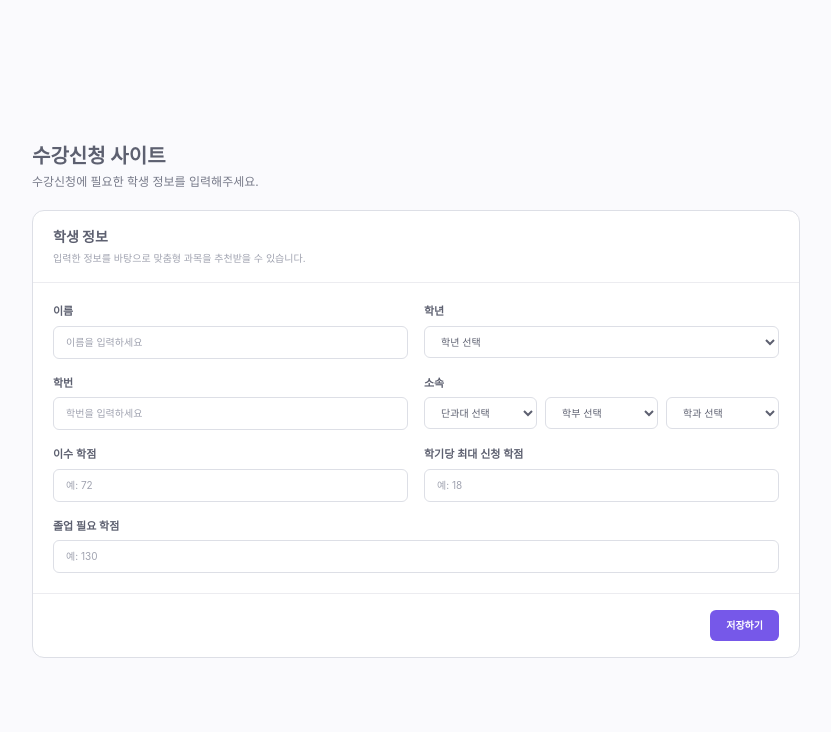
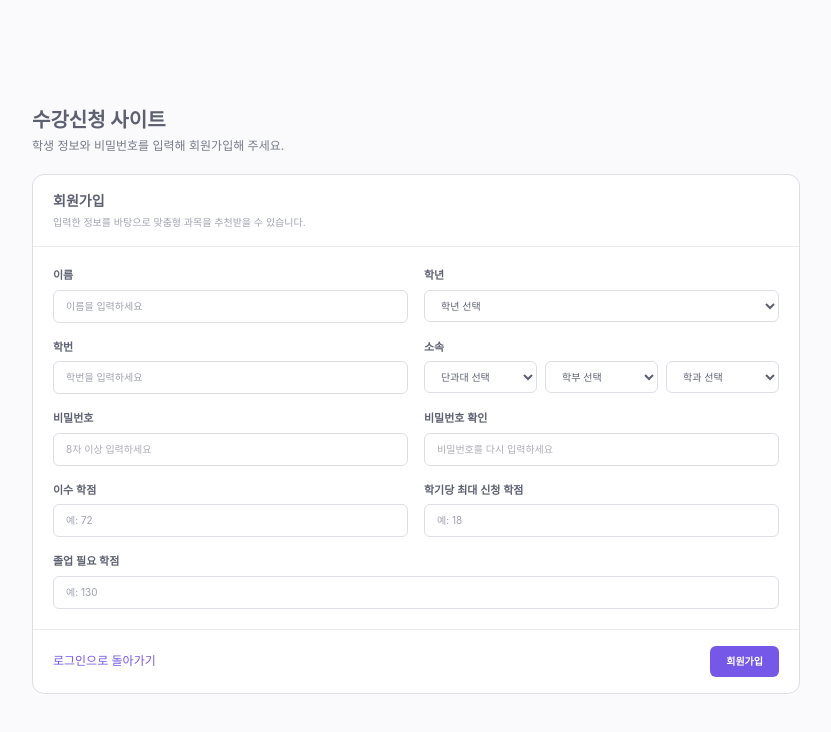
Before and after one commit to Jongho-Lee-dev/course-recommendation-timetable, a React (Vite) app in the folder frontend/: page /signup in a window 1280 px wide. Shown: the top 732 px of the page, without its empty margins (224-1055 px from the left). Built offline with nearby package versions, Linux system fonts and the light colour scheme; a web font is replaced by a local one.

Commit message:
feat: 로그인 기능 추가에 따른 기능 수정

```diff
--- a/frontend/src/registration/components/layout/Sidebar.tsx
+++ b/frontend/src/registration/components/layout/Sidebar.tsx
@@ -100,14 +100,14 @@ export default function Sidebar() {
                 <button
                   type="button"
                   onClick={() => {
-                    if (window.confirm("학생 정보를 초기화하시겠습니까?")) {
+                    if (window.confirm("로그아웃하시겠습니까?")) {
                       resetUser();
                       navigate("/");
                     }
                   }}
                   className="w-full rounded-md bg-[#383944] py-1.5 text-[9px] font-medium text-[#a8a9b4] transition hover:bg-[#444550] hover:text-white"
                 >
-                  학생 정보 초기화
+                  로그아웃
                 </button>
               </div>
             </div>
--- a/frontend/src/registration/pages/UserPage.tsx
+++ b/frontend/src/registration/pages/UserPage.tsx
@@ -1,12 +1,14 @@
-import { useEffect, useMemo, useState } from "react";
-import { useNavigate } from "react-router-dom";
+import { useMemo, useState } from "react";
+import { Link, useNavigate } from "react-router-dom";
 import { toast } from "sonner";
 import { departments } from "../../shared/data/departments";
-import { useUserStore } from "../store/userStore";
+import { registerAccount } from "../store/localAuth";
 
 export default function UserPage() {
   const navigate = useNavigate();
-  const setUser = useUserStore((state) => state.setUser);
+  const [password, setPassword] = useState("");
+  const [confirmPassword, setConfirmPassword] = useState("");
+  const [pending, setPending] = useState(false);
 
   const [name, setName] = useState("");
   const [selectedGrade, setSelectedGrade] = useState("");
@@ -19,21 +21,6 @@ export default function UserPage() {
   const [completedCredits, setCompletedCredits] = useState("");
   const [maxCredits, setMaxCredits] = useState("");
   const [graduationCredits, setGraduationCredits] = useState("");
-
-  useEffect(() => {
-    window.history.pushState(null, "", window.location.href);
-
-    const handlePopState = () => {
-      toast.info("학생 정보가 없기 때문에 이전 페이지로 이동할 수 없습니다.");
-      window.history.pushState(null, "", window.location.href);
-    };
-
-    window.addEventListener("popstate", handlePopState);
-
-    return () => {
-      window.removeEventListener("popstate", handlePopState);
-    };
-  }, []);
 
   const colleges = useMemo(() => {
     return [
@@ -119,9 +106,14 @@ export default function UserPage() {
 
   const hasIndependentFaculty = independentFaculties.length > 0;
 
-  const handleUserSave = () => {
-    if (name === "admin") {
-      navigate("/admin");
+  const handleUserSave = async () => {
+    if (pending) return;
+    if (password.length < 8) {
+      toast.error("비밀번호를 8자 이상 입력해 주세요.");
+      return;
+    }
+    if (password !== confirmPassword) {
+      toast.error("비밀번호가 일치하지 않습니다.");
       return;
     }
 
@@ -152,7 +144,9 @@ export default function UserPage() {
       return;
     }
 
-    setUser({
+    setPending(true);
+    try {
+      await registerAccount({
       studentId: studentId.trim(),
       name: name.trim(),
       grade: Number(selectedGrade),
@@ -160,27 +154,31 @@ export default function UserPage() {
       graduationCredits: graduation,
       maxCredits: max,
       major: selectedMajor,
-    });
-
-    toast.success("학생 정보가 저장되었습니다.");
-    navigate("/mainPage");
+      }, password);
+      toast.success("회원가입이 완료되었습니다. 로그인해 주세요.");
+      navigate("/login", { replace: true });
+    } catch (error) {
+      toast.error(error instanceof Error ? error.message : "회원가입에 실패했습니다.");
+    } finally {
+      setPending(false);
+    }
   };
 
   return (
-    <div className="flex min-h-screen items-center justify-center bg-[#fafafd] px-6">
+    <div className="flex min-h-screen items-center justify-center bg-[#fafafd] px-6 py-10">
       <div className="w-full max-w-3xl">
         <div className="mb-5">
           <h1 className="text-xl font-bold text-[#5d6070]">수강신청 사이트</h1>
 
           <p className="mt-1 text-xs text-[#777a89]">
-            수강신청에 필요한 학생 정보를 입력해주세요.
+            학생 정보와 비밀번호를 입력해 회원가입해 주세요.
           </p>
         </div>
 
-        <div className="rounded-xl border border-[#dddfe6] bg-white">
+        <form className="rounded-xl border border-[#dddfe6] bg-white" onSubmit={(event) => { event.preventDefault(); void handleUserSave(); }}>
           {/* 제목 */}
           <div className="border-b border-[#ececf0] px-5 py-4">
-            <h2 className="text-sm font-bold text-[#5d6070]">학생 정보</h2>
+            <h2 className="text-sm font-bold text-[#5d6070]">회원가입</h2>
 
             <p className="mt-1 text-[10px] text-[#a0a3b0]">
               입력한 정보를 바탕으로 맞춤형 과목을 추천받을 수 있습니다.
@@ -357,6 +355,15 @@ export default function UserPage() {
               </div>
             </div>
 
+            <div>
+              <label htmlFor="signup-password" className="mb-1.5 block text-[11px] font-semibold text-[#5d6070]">비밀번호</label>
+              <input id="signup-password" type="password" autoComplete="new-password" required minLength={8} placeholder="8자 이상 입력하세요" value={password} onChange={(event) => setPassword(event.target.value)} className="w-full rounded-md border border-[#dddfe6] px-3 py-2 text-[10px] text-[#5d6070] outline-none focus:border-[#a99aed]" />
+            </div>
+            <div>
+              <label htmlFor="signup-confirm-password" className="mb-1.5 block text-[11px] font-semibold text-[#5d6070]">비밀번호 확인</label>
+              <input id="signup-confirm-password" type="password" autoComplete="new-password" required minLength={8} placeholder="비밀번호를 다시 입력하세요" value={confirmPassword} onChange={(event) => setConfirmPassword(event.target.value)} className="w-full rounded-md border border-[#dddfe6] px-3 py-2 text-[10px] text-[#5d6070] outline-none focus:border-[#a99aed]" />
+            </div>
+
             {/* 이수 학점 */}
             <div>
               <label className="mb-1.5 block text-[11px] font-semibold text-[#5d6070]">
@@ -407,16 +414,17 @@ export default function UserPage() {
           </div>
 
           {/* 저장 */}
-          <div className="flex justify-end border-t border-[#ececf0] px-5 py-4">
+          <div className="flex items-center justify-between border-t border-[#ececf0] px-5 py-4">
+            <Link to="/login" className="text-xs text-[#7658e9] hover:underline">로그인으로 돌아가기</Link>
             <button
-              type="button"
-              onClick={handleUserSave}
+              type="submit"
+              disabled={pending}
               className="rounded-md bg-[#7658e9] px-4 py-2 text-[10px] font-semibold text-white transition hover:bg-[#a99aed]"
             >
-              저장하기
+              {pending ? "가입 중..." : "회원가입"}
             </button>
           </div>
-        </div>
+        </form>
       </div>
     </div>
   );
```
